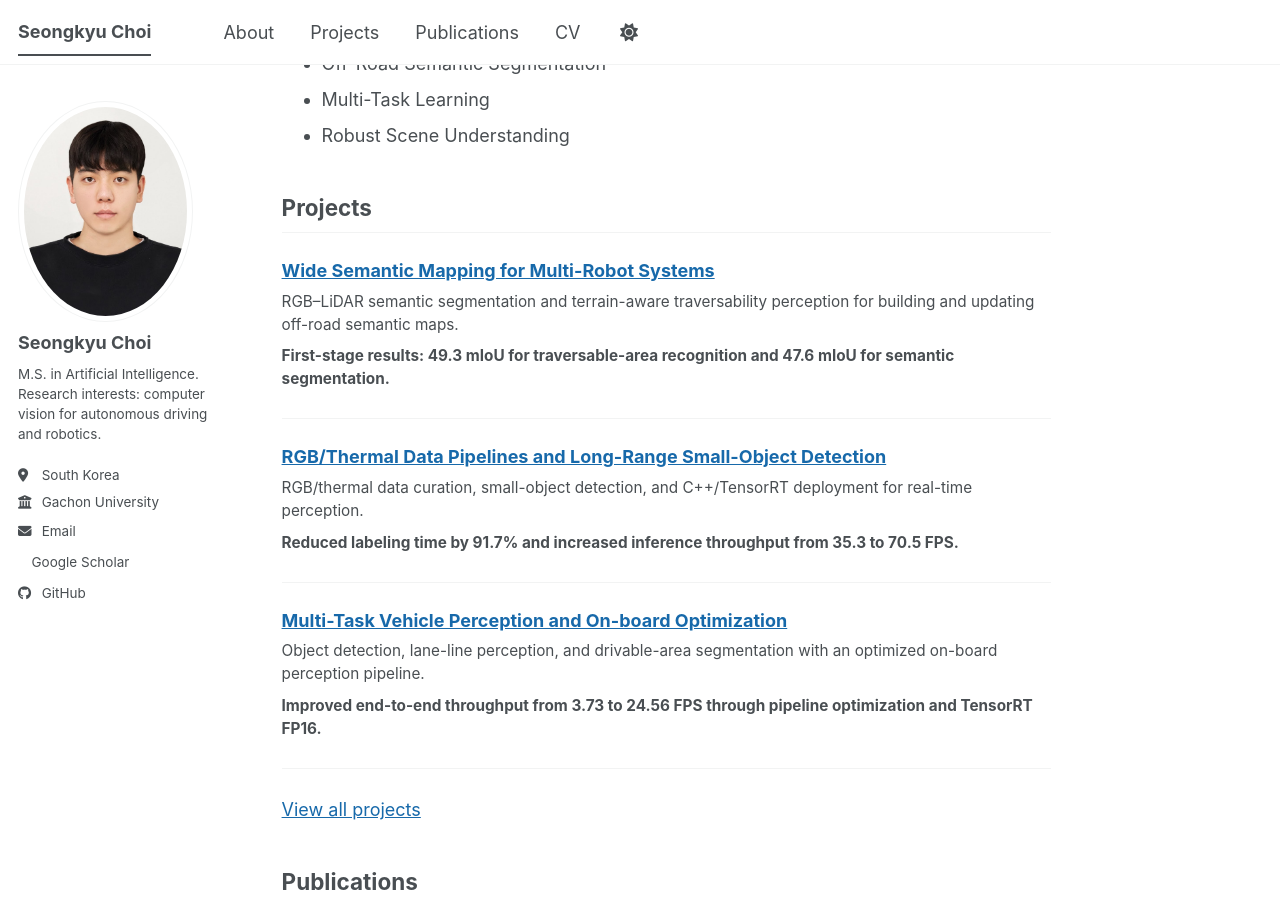
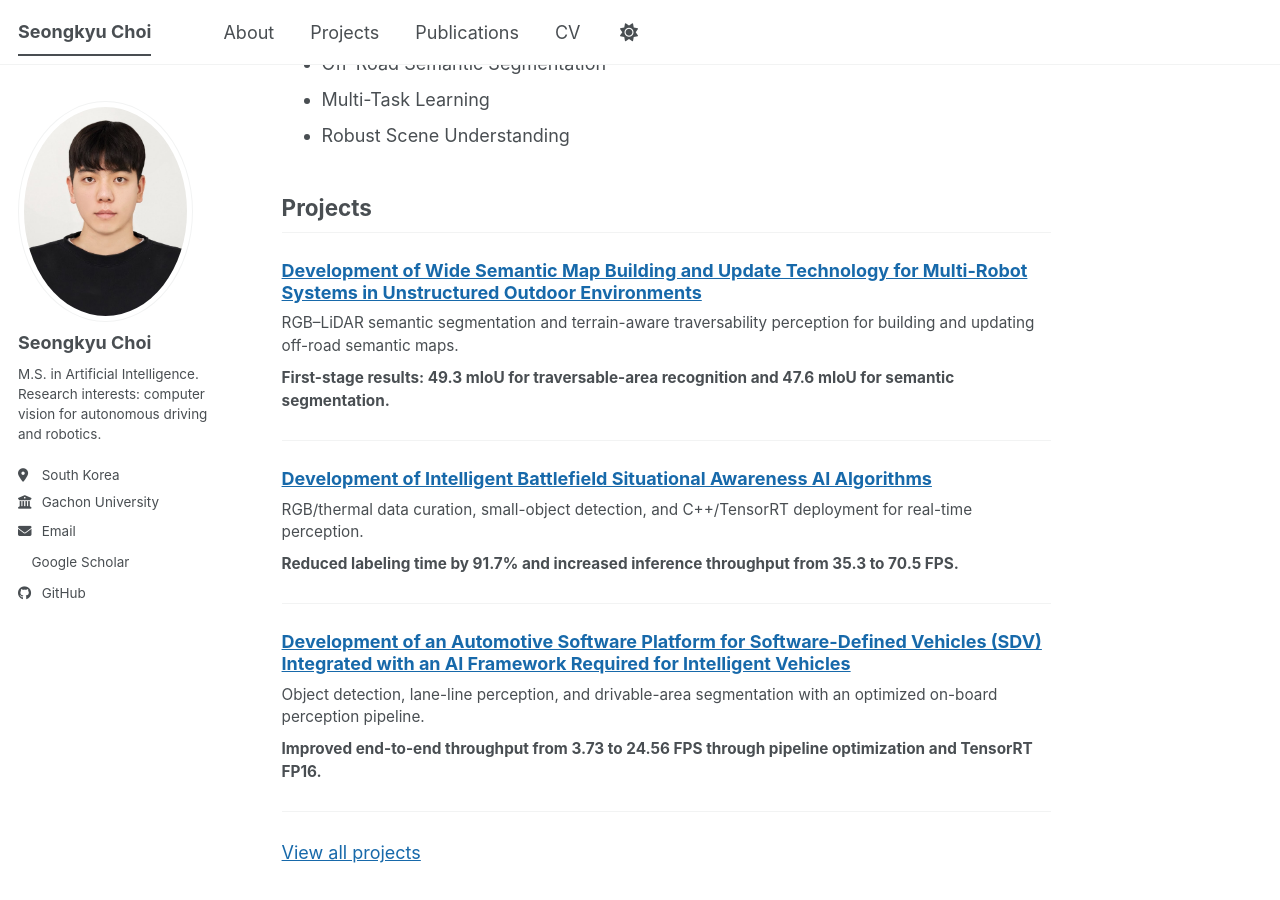
Before and after one commit to sk950324/sk950324.github.io, a Jekyll site: the page built from _pages/about.md, in a window 1280 px wide and 900 px high, scrolled down 620 px. Built offline with Jekyll 4.4.1, drawn with Linux system fonts in a browser that asks for light colours; a style sheet for code colours, icons or effects is not loaded.

Commit message:
Align website project titles with CV PDF

```diff
--- a/_data/projects.yml
+++ b/_data/projects.yml
@@ -5,8 +5,7 @@
 - id: wide-semantic-mapping
   image: /img/mse.png
   image_alt: Ministry of SMEs and Startups logo
-  title: Wide Semantic Mapping for Multi-Robot Systems
-  full_title: Development of Wide Semantic Map Building and Update Technology for Multi-Robot Systems in Unstructured Outdoor Environments
+  title: Development of Wide Semantic Map Building and Update Technology for Multi-Robot Systems in Unstructured Outdoor Environments
   period: "Project period: Apr. 2025–Mar. 2027"
   participation_period: Apr. 2025–Aug. 2026
   organization: National R&D project led by Mobiltech; funded by the Ministry of SMEs and Startups, Korea
@@ -25,7 +24,7 @@
 - id: rgb-thermal-detection
   image: /img/로템마크.png
   image_alt: Hyundai Rotem logo
-  title: RGB/Thermal Data Pipelines and Long-Range Small-Object Detection
+  title: Development of Intelligent Battlefield Situational Awareness AI Algorithms
   period: "Project period: Nov. 2024–Sep. 2026"
   participation_period: Nov. 2024–Aug. 2026
   organization: Industry-commissioned research for Hyundai Rotem
@@ -47,7 +46,7 @@
 - id: multi-task-perception
   image: /img/IITP.jpeg
   image_alt: Institute of Information & Communications Technology Planning & Evaluation (IITP) logo
-  title: Multi-Task Vehicle Perception and On-board Optimization
+  title: Development of an Automotive Software Platform for Software-Defined Vehicles (SDV) Integrated with an AI Framework Required for Intelligent Vehicles
   period: "Project period: Apr. 2024–Dec. 2027"
   participation_period: Apr. 2024–Aug. 2026
   organization: IITP national R&D project led by HL Mando
@@ -70,7 +69,7 @@
 - id: camera-only-traversability
   image: /img/nipa.png
   image_alt: National IT Industry Promotion Agency (NIPA) logo
-  title: Camera-Only Traversability Estimation via LiDAR Knowledge Distillation
+  title: Development of a Network for Determining Traversable Regions by Terrain
   period: Sep. 2024–Feb. 2025
   participation_period: Sep. 2024–Feb. 2025
   organization: "Sponsor: National IT Industry Promotion Agency (NIPA), with Mobiltech & GINT"
@@ -90,7 +89,7 @@
 - id: patrol-robot-perception
   image: /img/뉴빌리티.png
   image_alt: Neubility logo
-  title: YOLO–VLM Abnormal-Situation Recognition for Patrol Robots
+  title: Development of Camera-Based Patrol Cognitive Intelligence for Abnormal Situation Detection
   period: Nov. 2024–Mar. 2025
   participation_period: Nov. 2024–Mar. 2025
   organization: Industry-commissioned research for Neubility
--- a/_pages/cv.md
+++ b/_pages/cv.md
@@ -58,7 +58,7 @@ Jun.2021–Mar.2023
 
 ## Projects
 
-### Wide Semantic Mapping for Multi-Robot Systems
+### Development of Wide Semantic Map Building and Update Technology for Multi-Robot Systems in Unstructured Outdoor Environments
 
 **My participation: Apr.2025–Aug.2026** | Mobiltech-led national R&D project
 Funded by the Ministry of SMEs and Startups, Korea
@@ -69,7 +69,7 @@ Role: Off-road Perception Model Development
 
 [View project details →]({{ '/projects/' | relative_url }}#wide-semantic-mapping)
 
-### RGB/Thermal Data Pipelines and Long-Range Small-Object Detection
+### Development of Intelligent Battlefield Situational Awareness AI Algorithms
 
 **My participation: Nov.2024–Aug.2026** | Hyundai Rotem
 Role: RGB/Thermal Data Pipeline Development, Object Detection, and On-board Deployment
@@ -79,7 +79,7 @@ Role: RGB/Thermal Data Pipeline Development, Object Detection, and On-board Depl
 
 [View project details →]({{ '/projects/' | relative_url }}#rgb-thermal-detection)
 
-### Multi-Task Vehicle Perception and On-board Optimization
+### Development of an Automotive Software Platform for Software-Defined Vehicles (SDV) Integrated with an AI Framework Required for Intelligent Vehicles
 
 **My participation: Apr.2024–Aug.2026** | IITP national R&D project led by HL Mando
 Role: Multi-Task Perception Model Development, Model Lightweighting, and On-device Validation
@@ -89,7 +89,7 @@ Role: Multi-Task Perception Model Development, Model Lightweighting, and On-devi
 
 [View project details →]({{ '/projects/' | relative_url }}#multi-task-perception)
 
-### Camera-Only Traversability Estimation via LiDAR Knowledge Distillation
+### Development of a Network for Determining Traversable Regions by Terrain
 
 **My participation: Sep.2024–Feb.2025**
 Sponsor: National IT Industry Promotion Agency (NIPA), with Mobiltech & GINT
@@ -100,7 +100,7 @@ Role: Traversability Perception, Knowledge Distillation, and Camera-Only Distanc
 
 [View project details →]({{ '/projects/' | relative_url }}#camera-only-traversability)
 
-### YOLO–VLM Abnormal-Situation Recognition for Patrol Robots
+### Development of Camera-Based Patrol Cognitive Intelligence for Abnormal Situation Detection
 
 **My participation: Nov.2024–Mar.2025** | Neubility
 Role: Dataset Development, Object Detection, VLM Compression, and Robot Integration
```
